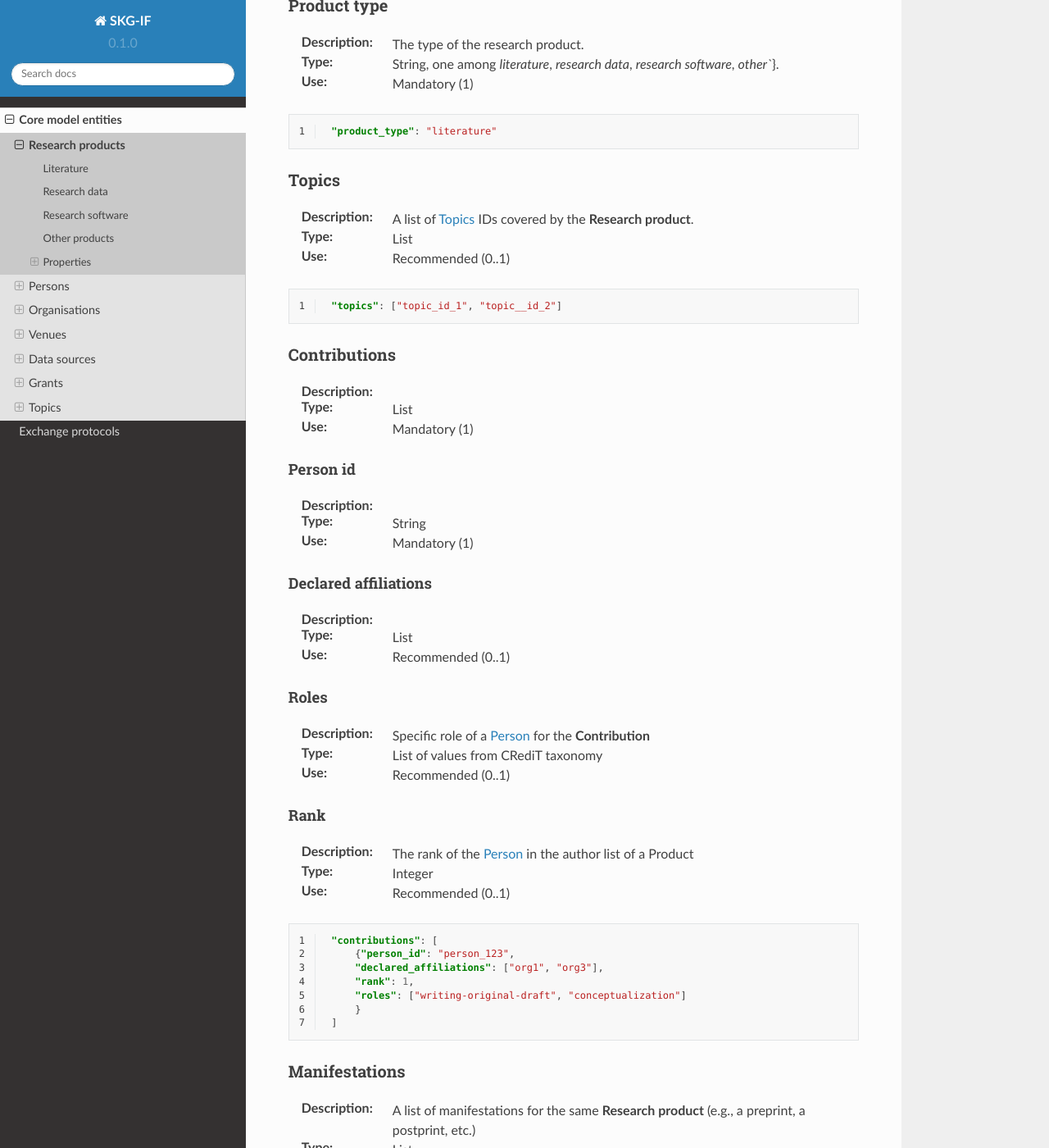
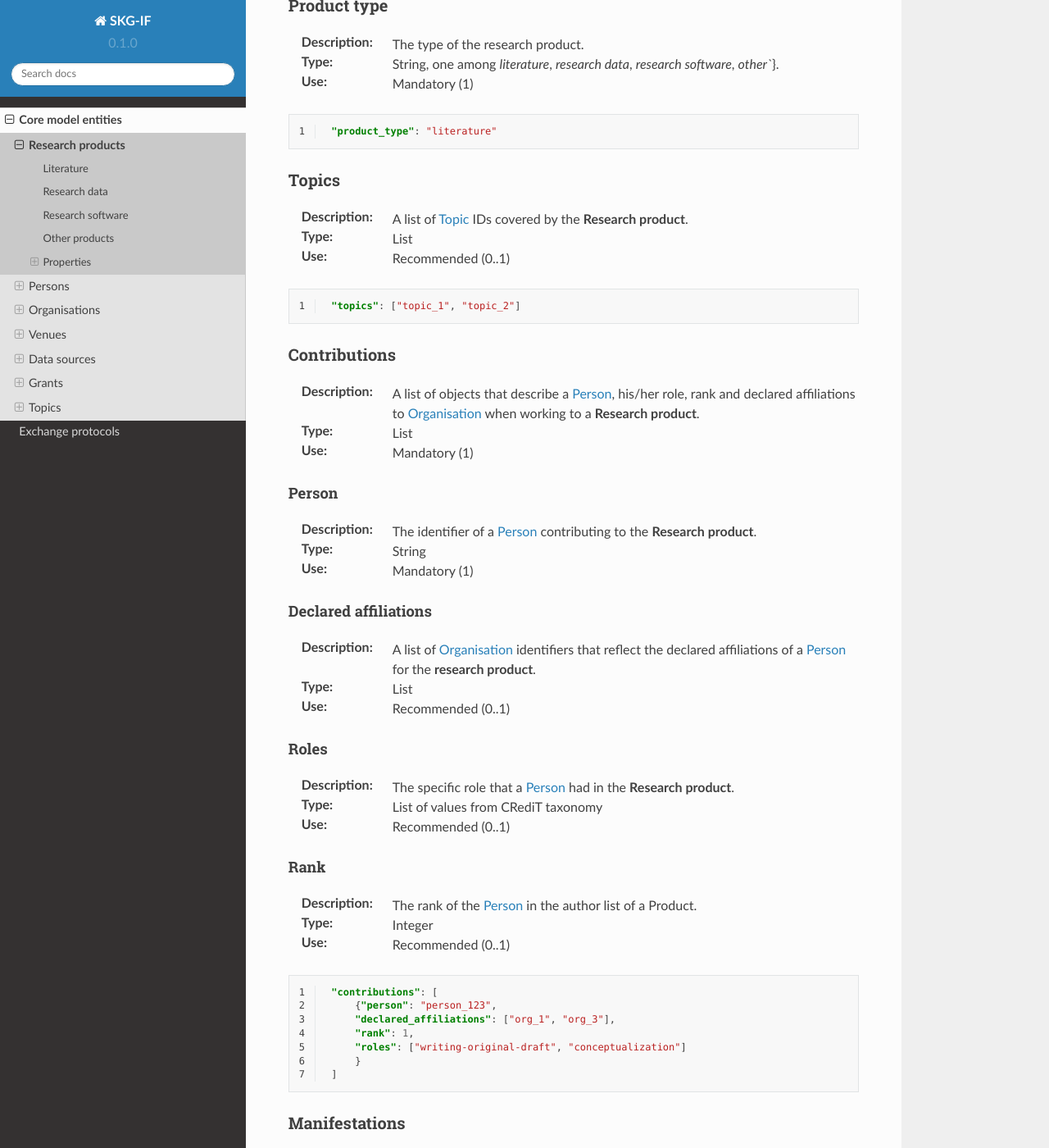
Before and after one commit to andremann/SKG-IF, a Sphinx documentation site: the page built from docs/source/products.rst, in a window 1280 px wide and 1400 px high, scrolled down 2318 px. Shown: the whole window at 82% size. Built offline with Sphinx 7.4.7 and the Read the Docs theme 2.0.0, drawn with Linux system fonts in a browser that asks for light colours.

Commit message:
updating product

```diff
--- a/docs/source/products.rst
+++ b/docs/source/products.rst
@@ -40,7 +40,7 @@ Local identifier
 .. code-block:: json
    :linenos:
 
-    "localIdentifier": "the_id"
+    "localIdentifier": "paper_1"
 
 
 Identifiers
@@ -110,43 +110,43 @@ Product type
 
 Topics
 --------------------
-:Description: A list of :ref:`Topic` IDs covered by the **Research product**.
+:Description: A list of :ref:`Topic <Topic>` IDs covered by the **Research product**.
 :Type: List
 :Use: Recommended (0..1)
 
 .. code-block:: json
    :linenos:
 
-    "topics": ["topic_id_1", "topic__id_2"]
+    "topics": ["topic_1", "topic_2"]
 
 
 Contributions
 --------------------
-:Description:
+:Description: A list of objects that describe a :ref:`Person <Person>`, his/her role, rank and declared affiliations to :ref:`Organisation <Organisation>` when working to a **Research product**.
 :Type: List
 :Use: Mandatory (1)
 
-Person id
+Person
 ^^^^^^^^^^^^^^^^
-:Description:
+:Description: The identifier of a :ref:`Person <Person>` contributing to the **Research product**.
 :Type: String
 :Use: Mandatory (1)
 
 Declared affiliations
 ^^^^^^^^^^^^^^^^
-:Description:
+:Description: A list of :ref:`Organisation <Organisation>` identifiers that reflect the declared affiliations of a :ref:`Person <Person>` for the **research product**.
 :Type: List
 :Use: Recommended (0..1)
 
 Roles
 ^^^^^^^^^^^^^^^^
-:Description: Specific role of a :ref:`Person <Person>` for the **Contribution**
+:Description: The specific role that a :ref:`Person <Person>` had in the **Research product**.
 :Type: List of values from CRediT taxonomy
 :Use: Recommended (0..1)
 
 Rank
 ^^^^^^^^^^^^^^^^
-:Description: The rank of the :ref:`Person <Person>` in the author list of a :ref:`Product <Product>`
+:Description: The rank of the :ref:`Person <Person>` in the author list of a :ref:`Product <Product>`.
 :Type: Integer
 :Use: Recommended (0..1)
 
@@ -154,8 +154,8 @@ Rank
    :linenos:
 
     "contributions": [
-        {"person_id": "person_123",
-        "declared_affiliations": ["org1", "org3"],
+        {"person": "person_123",
+        "declared_affiliations": ["org_1", "org_3"],
         "rank": 1,
         "roles": ["writing-original-draft", "conceptualization"]
         }
```
